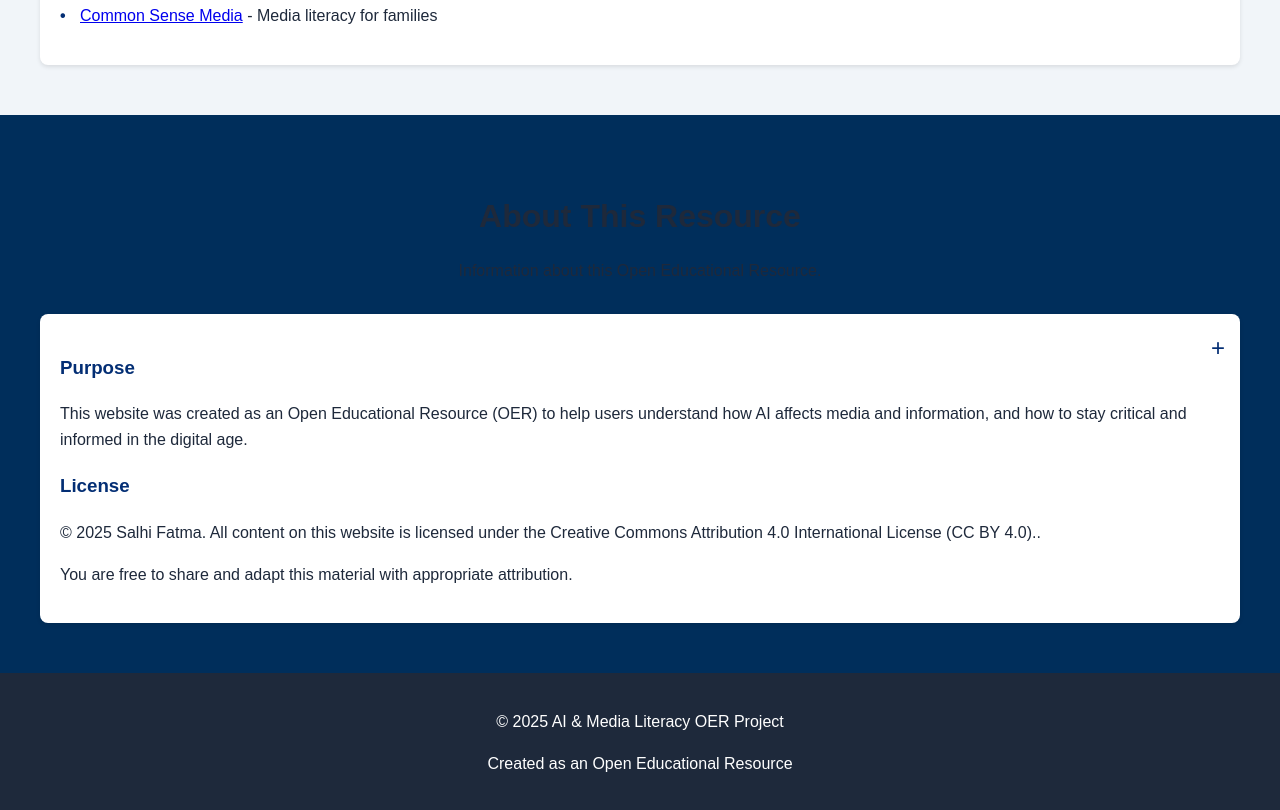
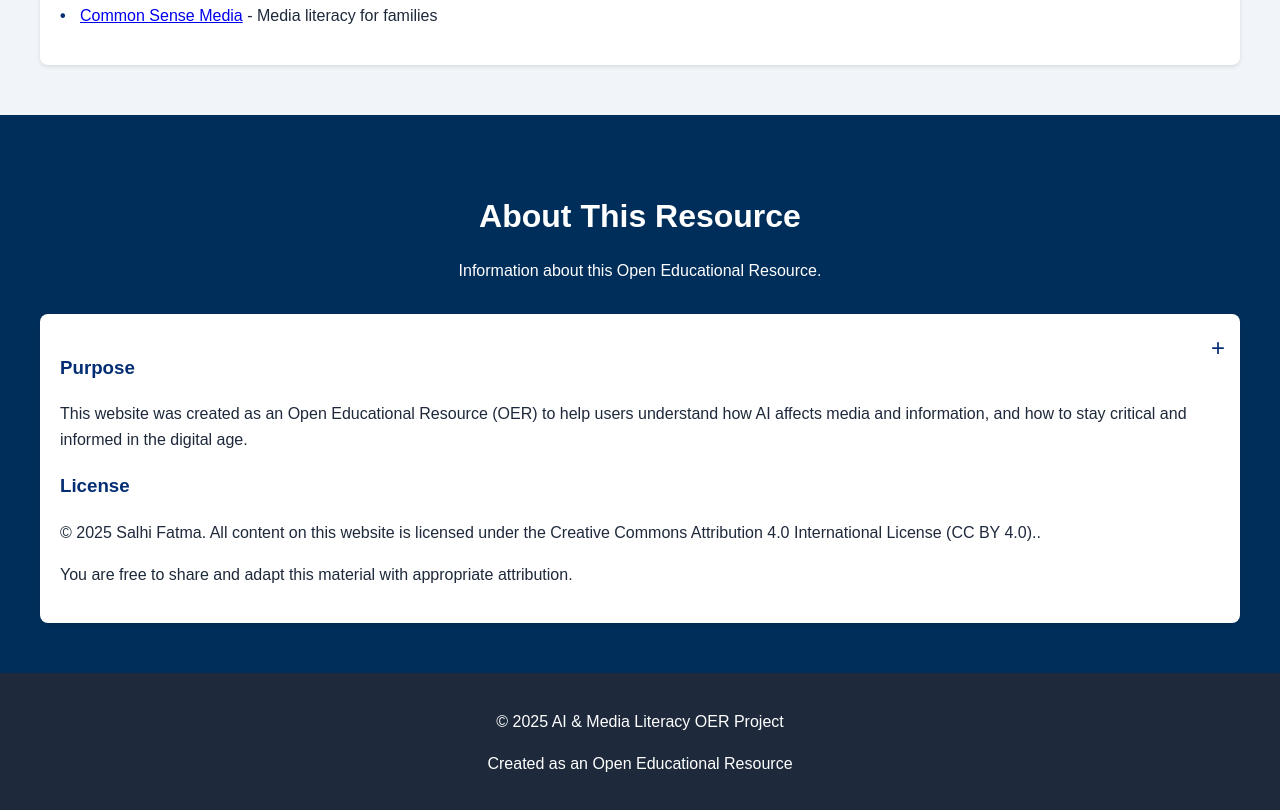
Before and after one commit to akaFatma/OER, a plain HTML site: page index.html in a window 1280 px wide. Shown: the part 3914-4724 px from the top of the page. Drawn offline with Linux system fonts and the light colour scheme.

Commit message:
added a thing

```diff
--- a/index.html
+++ b/index.html
@@ -476,8 +476,8 @@
     <section id="about" class="section">
         <div class="container">
             <div class="section-header">
-                <h2>About This Resource</h2>
-                <p>Information about this Open Educational Resource.</p>
+                <h2 style =" color: #FFF;">About This Resource</h2>
+                <p style=" color: #FFF;">Information about this Open Educational Resource.</p>
             </div>
             <div class="card">
                 <h3>Purpose</h3>
```
